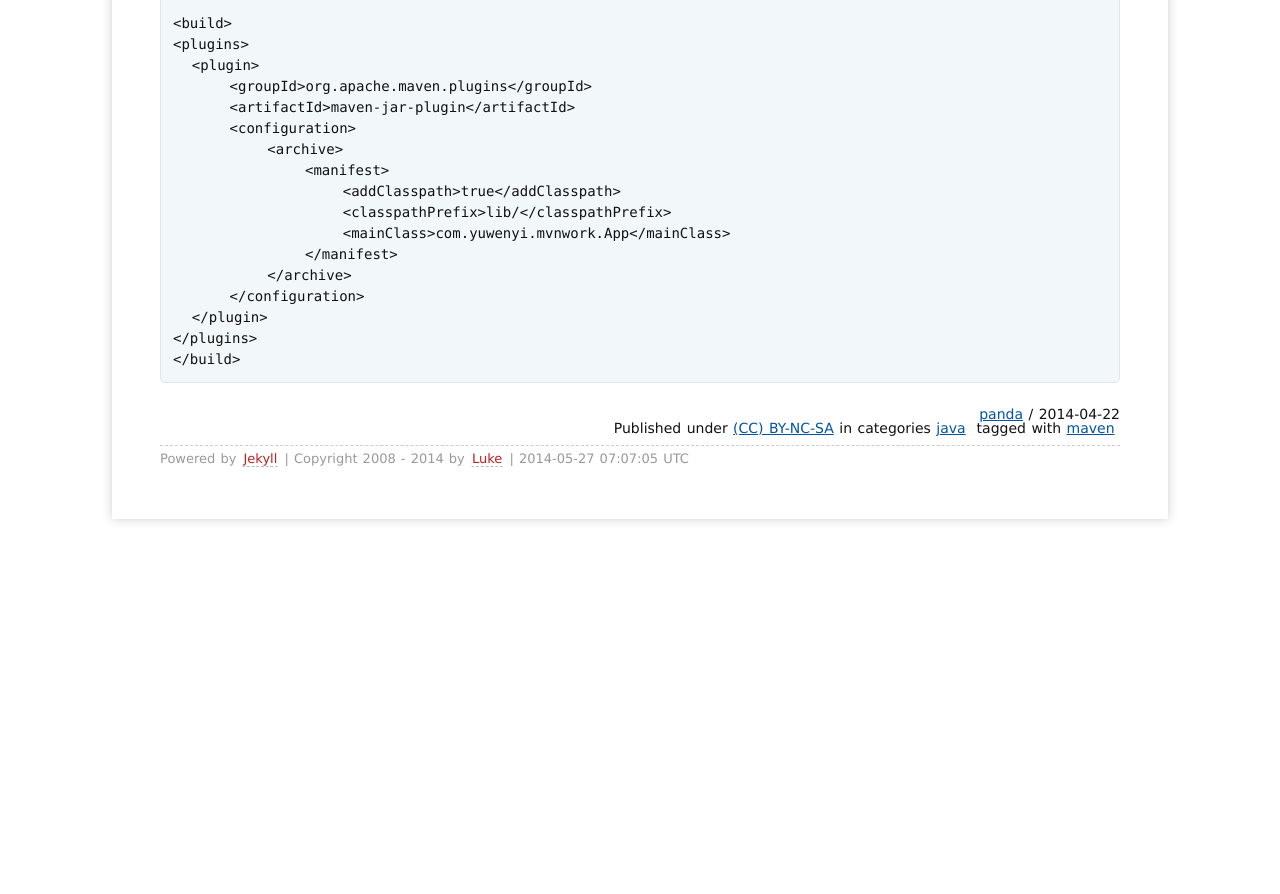
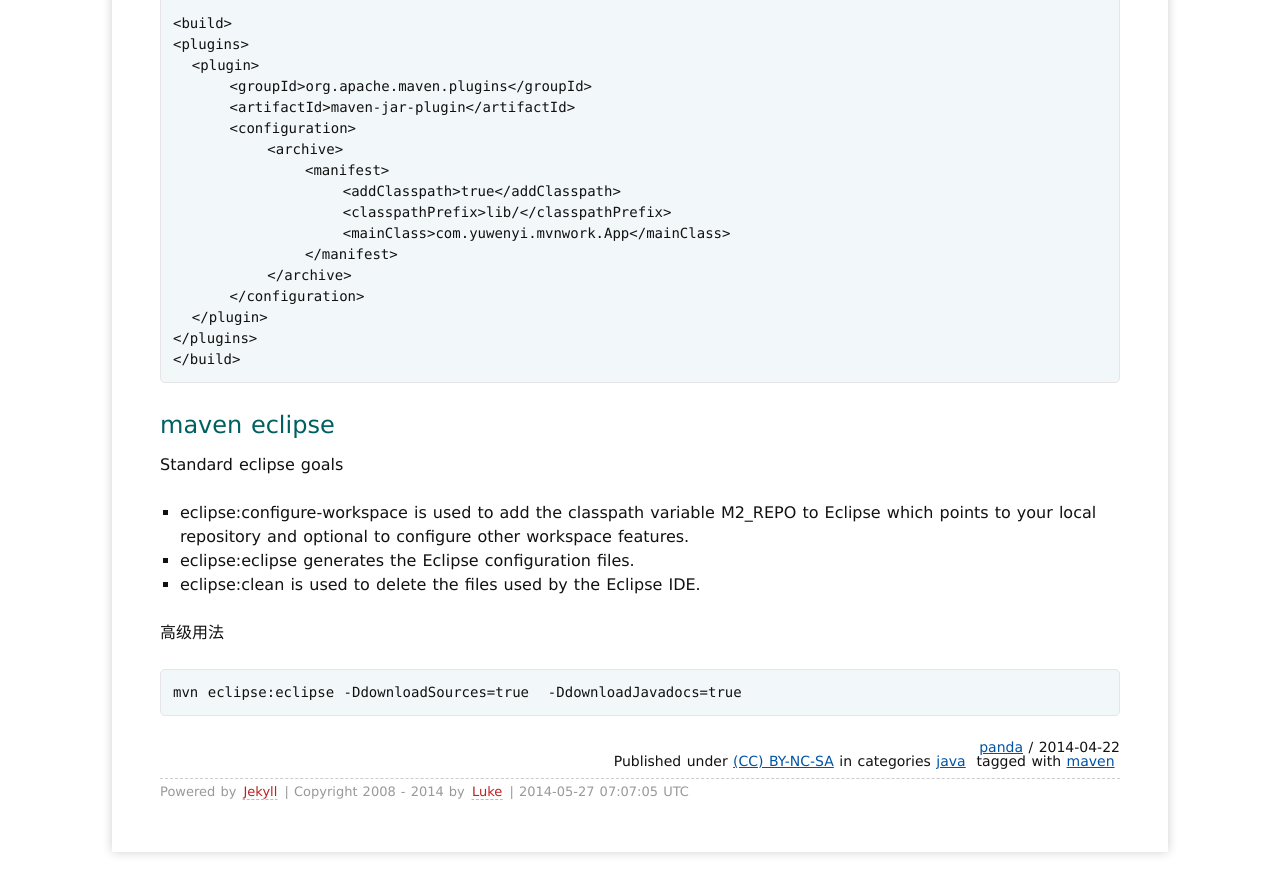
Before and after one commit to yujialive/yujialive.github.io, a Jekyll site: the page built from _posts/2014/2014-04-22-maven.md, in a window 1280 px wide and 900 px high, scrolled down 1223 px. Shown: the top 894 px of the window. Built offline with Jekyll 4.4.1, drawn with Linux system fonts in a browser that asks for light colours; Markdown is read by kramdown in place of the engine named in the settings; comment, search, counter and statistics services are not loaded; before the commit the page ends 1790 px from its top, so only the background shows below that.

Commit message:
daily updates

```diff
--- a/_posts/2014/2014-04-22-maven.md
+++ b/_posts/2014/2014-04-22-maven.md
@@ -62,3 +62,14 @@ mvn clean dependency:unpack-dependencies -DoutputDirectory=${project.build.direc
       </plugin>
     </plugins>
     </build>
+
+## maven eclipse
+Standard eclipse goals
+
+- `eclipse:configure-workspace` is used to add the classpath variable M2_REPO to Eclipse which points to your local repository and optional to configure other workspace features.
+- `eclipse:eclipse` generates the Eclipse configuration files.
+- `eclipse:clean` is used to delete the files used by the Eclipse IDE.
+
+高级用法
+
+    mvn eclipse:eclipse -DdownloadSources=true  -DdownloadJavadocs=true
```
Also changed, not shown: _posts/2014/2014-04-15-junit.md (+1 -0 lines).
